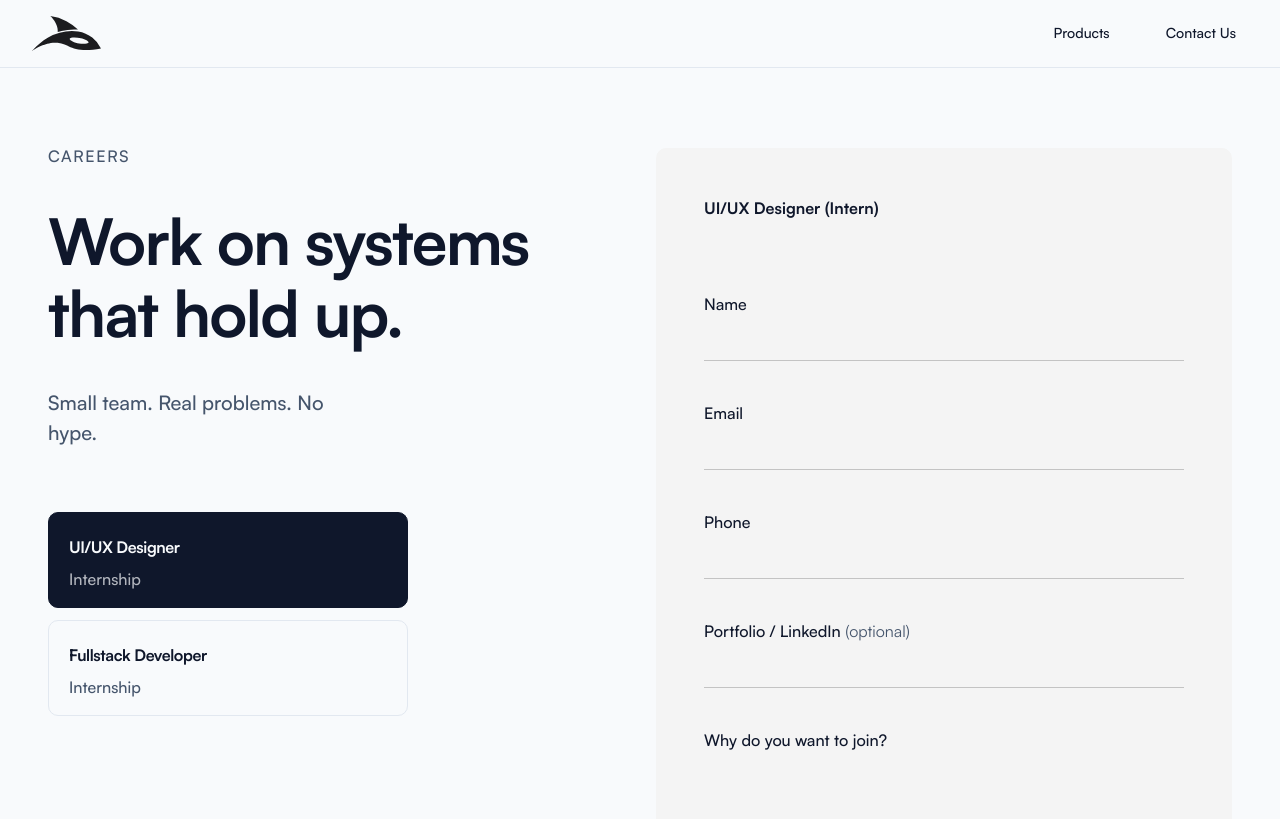
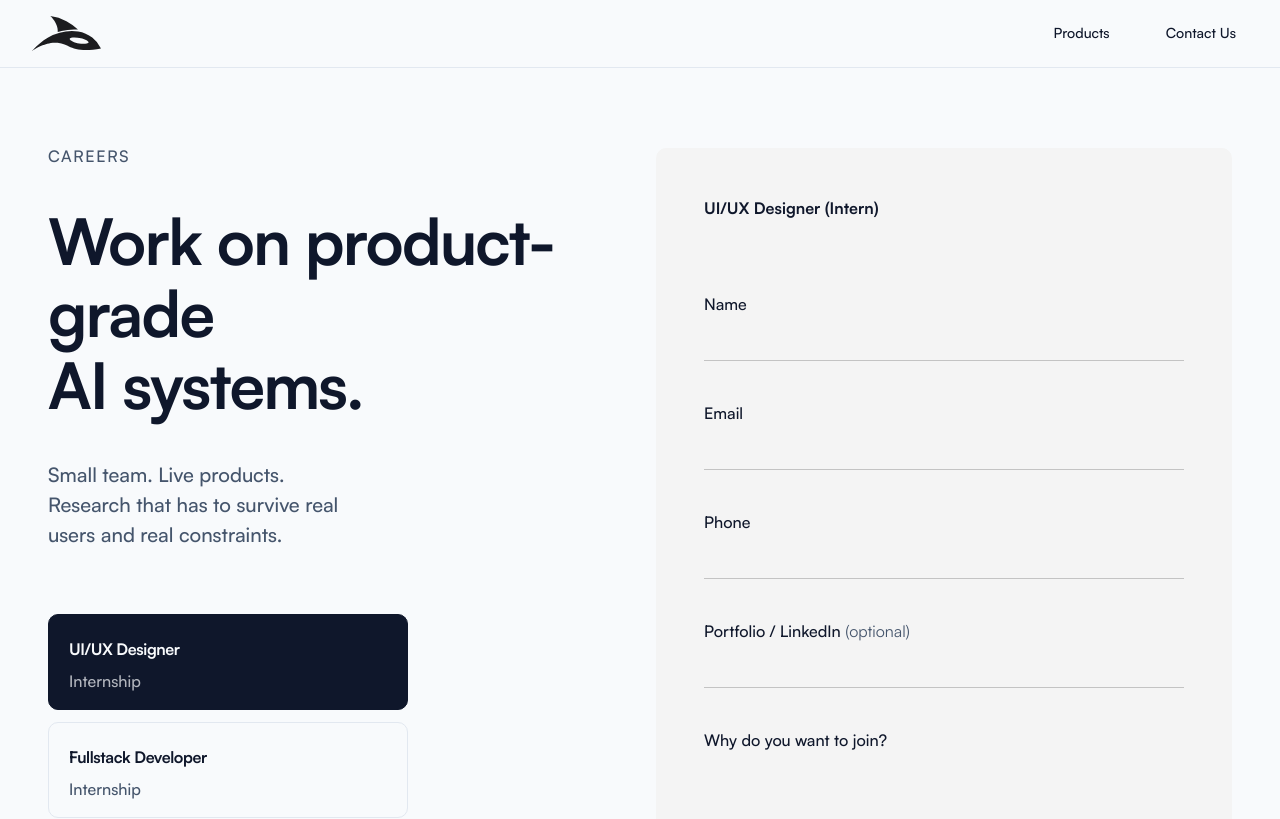
Before and after one commit to orkait/orkait, a Next.js app: page /careers in a window 1280 px wide. Shown: the top 819 px of the page. Built offline with nearby package versions, Linux system fonts and the light colour scheme.

Commit message:
feat(brand): update partnership and careers copy

```diff
--- a/src/app/contact/page.tsx
+++ b/src/app/contact/page.tsx
@@ -7,8 +7,8 @@ import { FOOTER_SOCIAL_LINKS } from "@/config/site-links";
 import Link from "next/link";
 
 export const metadata: Metadata = createPageMetadata(
-	"Contact Us",
-	"Tell us your problem. We'll tell you if we can solve it. No sales pitch, just honest engineering."
+	"Research Partnerships",
+	"Bring a hard systems problem with a path to a real product or research system."
 );
 
 export default function ContactPage() {
@@ -20,16 +20,16 @@ export default function ContactPage() {
                 <section className="flex">
 	                    <div className="flex-1">
 	                        <h1 className="text-title-1 leading-title-1 font-bold tracking-tight text-foreground">
-                            Ready to build
+	                            Bring a hard
 	                            <br />
-                            something
+	                            systems
 	                            <br />
-                            that works?
+	                            problem.
 	                        </h1>
 
 	                        <div className="mt-16 flex flex-col gap-3">
 	                            <p className="text-body leading-body text-muted-foreground font-medium">
-                                Or find us on social media
+	                                Or reach the lab through public channels
 	                            </p>
                             <div className="flex gap-4">
                                 {FOOTER_SOCIAL_LINKS.map((link) => (
--- a/src/components/careers/careers-page.tsx
+++ b/src/components/careers/careers-page.tsx
@@ -84,11 +84,11 @@ export function CareersPage() {
                         Careers
                     </p>
 	                    <h1 className="text-[28px] font-bold leading-[1.1] tracking-tight text-foreground">
-                        Work on systems<br />
-                        that hold up.
+	                        Work on product-grade<br />
+	                        AI systems.
 	                    </h1>
 	                    <p className="text-muted-foreground font-medium text-[14px] leading-[20px] max-w-[300px]">
-                        Small team. Real problems. No hype.
+	                        Small team. Live products. Research that has to survive real users and real constraints.
 	                    </p>
                 </div>
 
@@ -111,12 +111,12 @@ export function CareersPage() {
                         </p>
 
 	                        <h1 className="text-title-1 leading-title-1 font-bold tracking-tight text-foreground">
-                            Work on systems<br />
-                            that hold up.
+	                            Work on product-grade<br />
+	                            AI systems.
 	                        </h1>
 
 	                        <p className="text-muted-foreground font-medium text-body-lg leading-body-lg max-w-[300px]">
-                            Small team. Real problems. No hype.
+	                            Small team. Live products. Research that has to survive real users and real constraints.
 	                        </p>
 
                         <div className="mt-6 max-w-[360px]">
--- a/src/components/contact/ContactMobile.tsx
+++ b/src/components/contact/ContactMobile.tsx
@@ -4,13 +4,13 @@ import { Section } from "@/components/shared/section";
 export function ContactMobile() {
     return (
         <Section className="block tablet:hidden w-full pt-16 pb-20 px-5 flex flex-col font-sans bg-background">
-            <div className="flex flex-col mb-12">
-                <h1 className="text-[28px] font-bold leading-[1.1] text-foreground">
-                    Ready to build<br />
-                    something<br />
-                    that works?
-                </h1>
-            </div>
+	            <div className="flex flex-col mb-12">
+	                <h1 className="text-[28px] font-bold leading-[1.1] text-foreground">
+	                    Bring a hard<br />
+	                    systems<br />
+	                    problem.
+	                </h1>
+	            </div>
 
             <div className="w-full">
                 <ContactForm />
```
Lines whose indentation alone changed are shown as unchanged.
